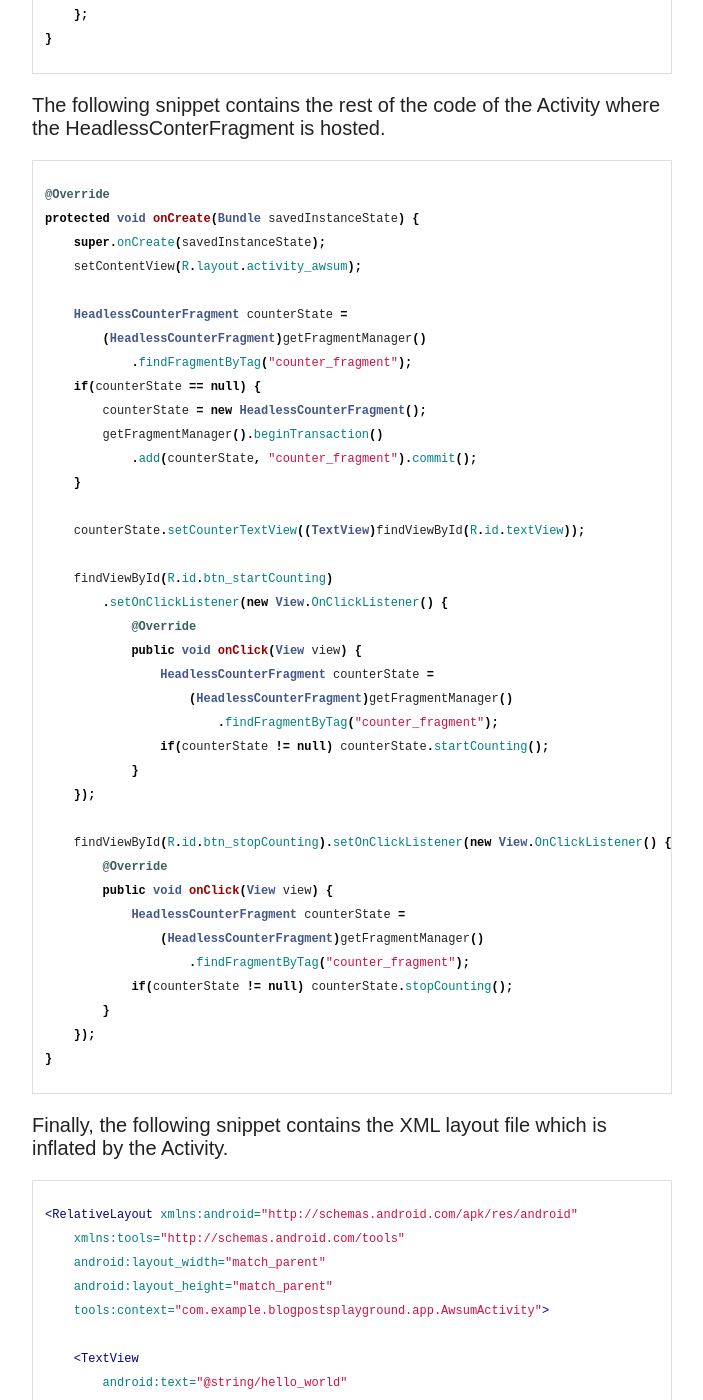
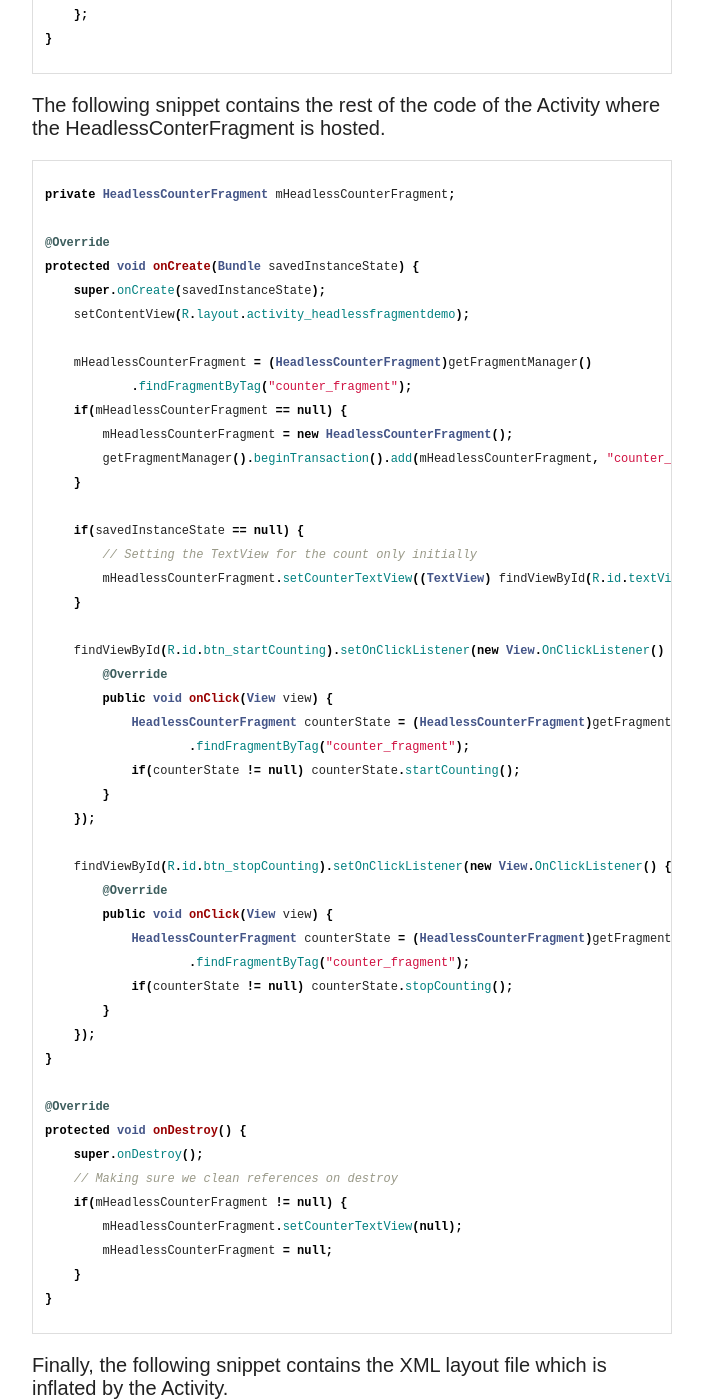
Before and after one commit to luboganev/luboganev.github.io, a Jekyll site: the page built from _posts/2014-06-08-headless-fragments.md, in a window 1280 px wide and 1400 px high, scrolled down 4856 px. Shown: the whole window, without its empty margins (318-1021 px from the left). Built offline with Jekyll 4.4.1, drawn with Linux system fonts in a browser that asks for light colours; nearby versions of some CDN libraries.

Commit message:
Updated Headless Fragment code snippet

```diff
--- a/_posts/2014-06-08-headless-fragments.md
+++ b/_posts/2014-06-08-headless-fragments.md
@@ -126,42 +126,52 @@ public static class HeadlessCounterFragment extends Fragment {
 
 The following snippet contains the rest of the code of the Activity where the HeadlessConterFragment is hosted.
 {% highlight java %}
+private HeadlessCounterFragment mHeadlessCounterFragment;
+
 @Override
 protected void onCreate(Bundle savedInstanceState) {
     super.onCreate(savedInstanceState);
-    setContentView(R.layout.activity_awsum);
+    setContentView(R.layout.activity_headlessfragmentdemo);
 
-    HeadlessCounterFragment counterState =
-        (HeadlessCounterFragment)getFragmentManager()
+    mHeadlessCounterFragment = (HeadlessCounterFragment)getFragmentManager()
             .findFragmentByTag("counter_fragment");
-    if(counterState == null) {
-        counterState = new HeadlessCounterFragment();
-        getFragmentManager().beginTransaction()
-            .add(counterState, "counter_fragment").commit();
+    if(mHeadlessCounterFragment == null) {
+        mHeadlessCounterFragment = new HeadlessCounterFragment();
+        getFragmentManager().beginTransaction().add(mHeadlessCounterFragment, "counter_fragment").commit();
     }
 
-    counterState.setCounterTextView((TextView)findViewById(R.id.textView));
+    if(savedInstanceState == null) {
+        // Setting the TextView for the count only initially
+        mHeadlessCounterFragment.setCounterTextView((TextView) findViewById(R.id.textView));
+    }
 
-    findViewById(R.id.btn_startCounting)
-        .setOnClickListener(new View.OnClickListener() {
-            @Override
-            public void onClick(View view) {
-                HeadlessCounterFragment counterState =
-                    (HeadlessCounterFragment)getFragmentManager()
-                        .findFragmentByTag("counter_fragment");
-                if(counterState != null) counterState.startCounting();
-            }
+    findViewById(R.id.btn_startCounting).setOnClickListener(new View.OnClickListener() {
+        @Override
+        public void onClick(View view) {
+            HeadlessCounterFragment counterState = (HeadlessCounterFragment)getFragmentManager()
+                    .findFragmentByTag("counter_fragment");
+            if(counterState != null) counterState.startCounting();
+        }
     });
 
     findViewById(R.id.btn_stopCounting).setOnClickListener(new View.OnClickListener() {
         @Override
         public void onClick(View view) {
-            HeadlessCounterFragment counterState =
-                (HeadlessCounterFragment)getFragmentManager()
+            HeadlessCounterFragment counterState = (HeadlessCounterFragment)getFragmentManager()
                     .findFragmentByTag("counter_fragment");
             if(counterState != null) counterState.stopCounting();
         }
     });
+}
+
+@Override
+protected void onDestroy() {
+    super.onDestroy();
+    // Making sure we clean references on destroy
+    if(mHeadlessCounterFragment != null) {
+        mHeadlessCounterFragment.setCounterTextView(null);
+        mHeadlessCounterFragment = null;
+    }
 }
 {% endhighlight %}
 
```
Also changed, not shown: Gemfile.lock (added).
